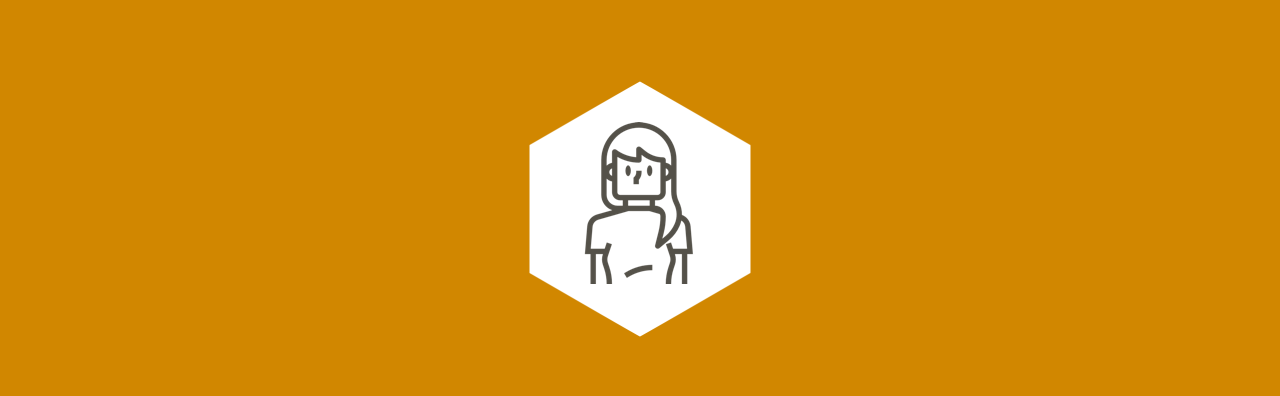
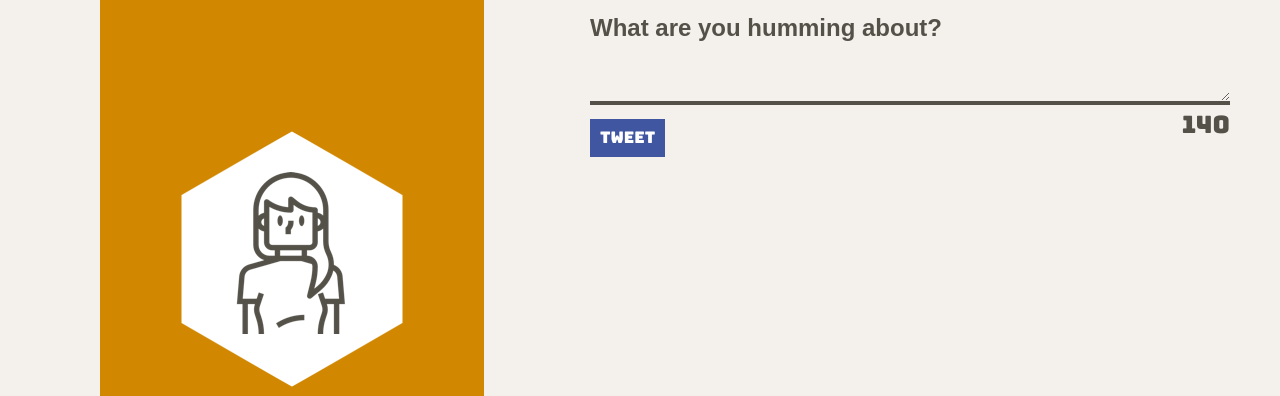
Before and after one commit to gckey/tweeter, a website: page public/index.html in a window 1280 px wide. Shown: the part 207-603 px from the top of the page. Drawn offline with nearby package versions, Linux system fonts and the light colour scheme.

Commit message:
Implement responsive layout

```diff
--- a/public/styles/header.css
+++ b/public/styles/header.css
@@ -3,7 +3,6 @@ header {
   width: 100%;
   align-items: center;
   background-color: #D18700;
-  background-image: url(../images/simple-horizontal-light.png);
   display: flex;
   flex-direction: column;
   color: #FFFFFF;
@@ -13,3 +12,12 @@ header {
 h4 {
   font-weight: normal;
 }
+
+@media (min-width: 1024px) {
+  header {
+    width: 30vw;
+    float: left;
+    margin: 170px 0px 0px 100px;
+    position: fixed;
+  }
+}
--- a/public/styles/layout.css
+++ b/public/styles/layout.css
@@ -18,7 +18,7 @@ body {
   color: #545149;
   background-color: #f4f1ec;
   font-size: 24px;
-  font-family: 'Source Sans 3', sans-serif;
+  font-family: 'Source Sans', sans-serif;
 }
 
 nav {
@@ -33,3 +33,11 @@ nav {
   width: 90%;
   margin: 0 auto;
  }
+
+ @media (min-width: 1024px) {
+  main {
+    margin: 120px 50px 50px 50px;
+    width: 50vw;
+    float: right;
+  }
+ }
--- a/public/styles/nav.css
+++ b/public/styles/nav.css
@@ -8,6 +8,7 @@ nav {
   justify-content: space-between;
   padding-right: 1.5em;
   padding-left: 1.5em;
+  position: fixed;
 }
 
 .tweet-style {
@@ -22,5 +23,17 @@ nav {
 }
 
 .fa-custom {
-  color: red;
+  color: #ff0000;
 }
+
+@media (max-width: 850) {
+  nav {
+    background-color: #357ED1;
+  }
+}
+
+@media (min-width: 851px) {
+  nav span i {
+    color: #6699CC;
+  }
+}
```
